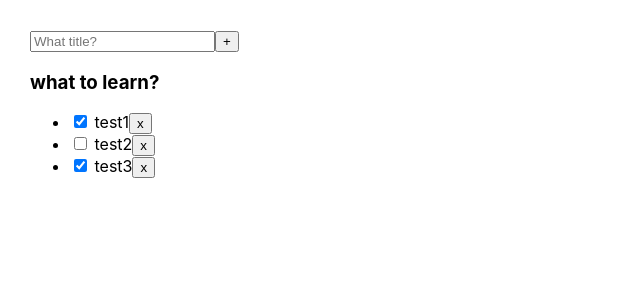
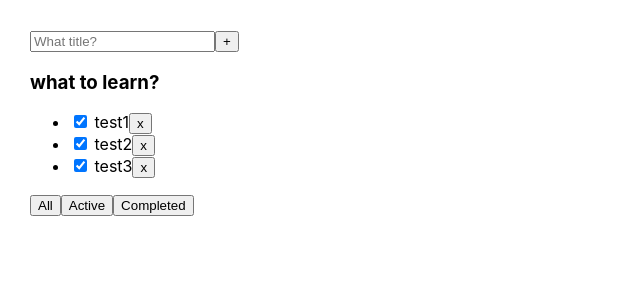
Before and after one commit to makarchuk92/Todo-Trello-, a React (Create React App) app: page / in a window 1280 px wide. Shown: the top 300 px of the page, without its empty margins (0-640 px from the left). Built offline with nearby package versions, Linux system fonts and the light colour scheme.

Commit message:
Aded chekbox in Todo component, added new todo

```diff
--- a/src/App.tsx
+++ b/src/App.tsx
@@ -1,31 +1,53 @@
 import React, { useState } from 'react';
-import logo from './logo.svg';
 import './App.css';
 import TodoList from './Components/TodoList/TodoList';
-import { Todo } from './Components/Todo';
+import { TaskType, Todo } from './Components/Todo';
+import { text } from 'stream/consumers';
 
+
+
+export type FilterValuesType = 'all' | 'active' | 'completed'
 
 function App() {
   const todos = [
-    { id: 1, title: 'test1', isDone: true },
-    { id: 2, title: 'test2', isDone: false},
-    { id: 3, title: 'test3', isDone: true}
+    { id: 1, text: 'test1', isDone: true },
+    { id: 2, text: 'test2', isDone: false },
+    { id: 3, text: 'test3', isDone: true }
   ]
 
-  const [task, setTask] = useState(todos)
+  const [task, setTask] = useState<Array<TaskType>>(todos)
+  const [filter, setFilter] = useState<FilterValuesType>('all')
+  const [input, setInput] = useState<string>('')
 
+  const addTodo = () => {
+
+    const newTodo = {
+      text: input,
+      isDone: false,
+      id: Date.now()
+    }
+    setTask([...task, newTodo])
+
+  }
   const removeTodo = (id: number) => {
-    const filterTodo = task.filter( t => t.id !== id)
-    setTask(filterTodo)
+    setTask(prev => prev.filter(todo => todo.id !== id))
+  }
+
+  const changeFilter = (value: FilterValuesType) => {
+    setFilter(value)
+  }
+
+  let taskForTodo = task
+  if (filter === 'completed') {
+    taskForTodo = task.filter(t => t.isDone === true)
+  }
+  if (filter === 'active') {
+    taskForTodo = task.filter(t => t.isDone === false)
   }
 
   return (
     <div className="App">
-      {/* <TodoList title='What is done' />
-      <TodoList title='In progress' />
-      <TodoList title='What needs to be done' /> */}
-      <Todo title="what to learn?" tasks={task} removeTodo={removeTodo}/>
-
+      <Todo title="what to learn?" tasks={taskForTodo} removeTodo={removeTodo} changeFilter={changeFilter} addTodo={addTodo} input={input} setInput={setInput}/>
     </div>
   );
 }
--- a/src/Components/Todo.tsx
+++ b/src/Components/Todo.tsx
@@ -1,79 +1,55 @@
 import { FormEvent, useRef, useState } from "react"
-import Task from "./Task"
+import { FilterValuesType } from "../App"
 
-interface Itodo {
-    tasks: string
-    completed?: boolean
-    id?: number
-  }
 
-type TaskType = {
+
+export type TaskType = {
   id: number
-  title: string
+  text: string
   isDone: boolean
 }
 
 type PropsType = {
-  title: string,
-  tasks: Array <TaskType>
+  title: string
+  tasks: Array<TaskType>
   removeTodo: (id: number) => void
-}
-
-
-export function Todo  (props: PropsType)  {
-
-        const [value, setValue] = useState<any>([])
-
-        // const [todos, setTodos] = useState<Itodo[]>([userTest])
-
-        const hundlerSubmit = (e: FormEvent) => {
-          e.preventDefault()
-          console.log(value);
-
+  changeFilter: (value: FilterValuesType) => void
+  addTodo: () => void
+  setInput: any
+  input: string
 }
 
 
 
-        // const removeTodo = (id: number) => {
-        //   setTodo(prev => prev.filter(todo => todo.id === id))
-        // }
 
-        // const addTodo = (title: string) => {
-        //   const newTodo: Itodo = {
-        //     title: title,
-        //     completed: false,
-        //     id: Date.now()
-        //   }
+export function Todo(props: PropsType) {
 
 
-        //   // setTodo(prev => [newTodo, ...todo])
-        // }
+  // const [todos, setTodos] = useState<Itodo[]>([userTest])
+  const [checkbox, setCheckbox] = useState(true)
 
-        // const addTodo = (task: string) => {
+  const hundlerSubmit = (e: FormEvent) => {
+    e.preventDefault()
+    props.setInput('')
 
-        //         const newTodo: Itodo = {
-        //           tasks: task,
-        //           completed: false,
-        //           id: Date.now()
-        //         }
-        //           // setTodos([...todos, newTodo])
-        // }
-
-
-
+  }
 
   return (
     <form onSubmit={hundlerSubmit}>
-             <input type="text" placeholder="What title?" value={value} onChange={e => setValue(e.target.value)}/>
-             <button>+</button>
+      <input type="text" placeholder="What title?" value={props.input} onChange={e => props.setInput(e.target.value)} />
+      <button onClick={() => props.addTodo()}>+</button>
       <h3>{props.title}</h3>
       <ul>
-              {props.tasks.map(t =>  <li>
-                <input type="checkbox" checked={t.isDone} /> <span>{t.title}</span><button onClick={() => {props.removeTodo(t.id)}}>x</button>
-                </li> )}
+        {props.tasks.map(t => <li>
+          <input type="checkbox" defaultChecked={checkbox}  onChange={() => setCheckbox((state) => !state)} /> <span>{t.text}</span><button onClick={() => { props.removeTodo(t.id) }}>x</button>
+        </li>)}
 
       </ul>
-
+      <div>
+        <button onClick={() => props.changeFilter('all')}>All</button>
+        <button onClick={() => props.changeFilter('active')}>Active</button>
+        <button onClick={() => props.changeFilter('completed')}>Completed</button>
+      </div>
     </form>
   )
 }
```
Also changed, not shown: src/Components/TodoList/TodoList.tsx (+3 -26 lines). Lines whose indentation alone changed are shown as unchanged.
